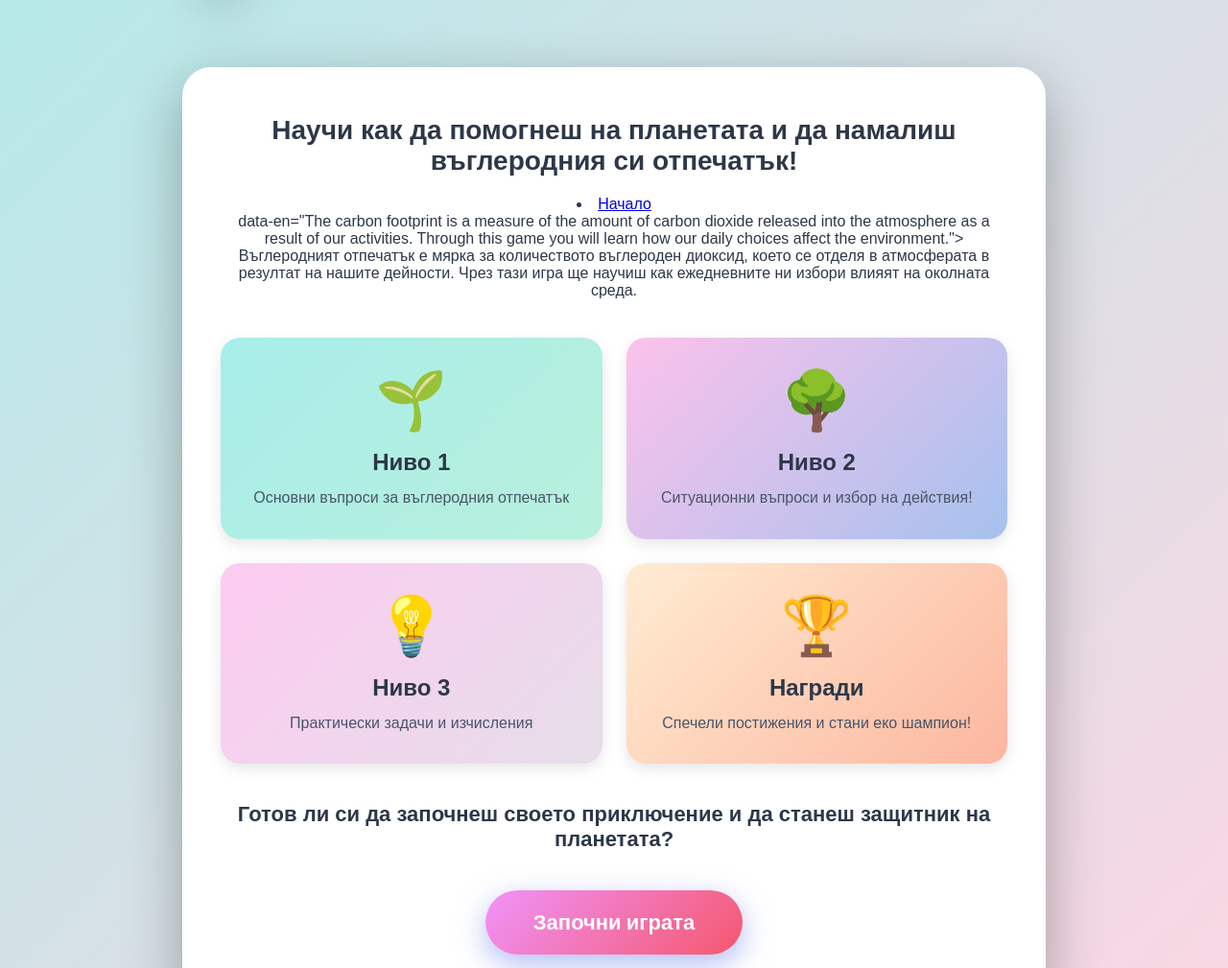
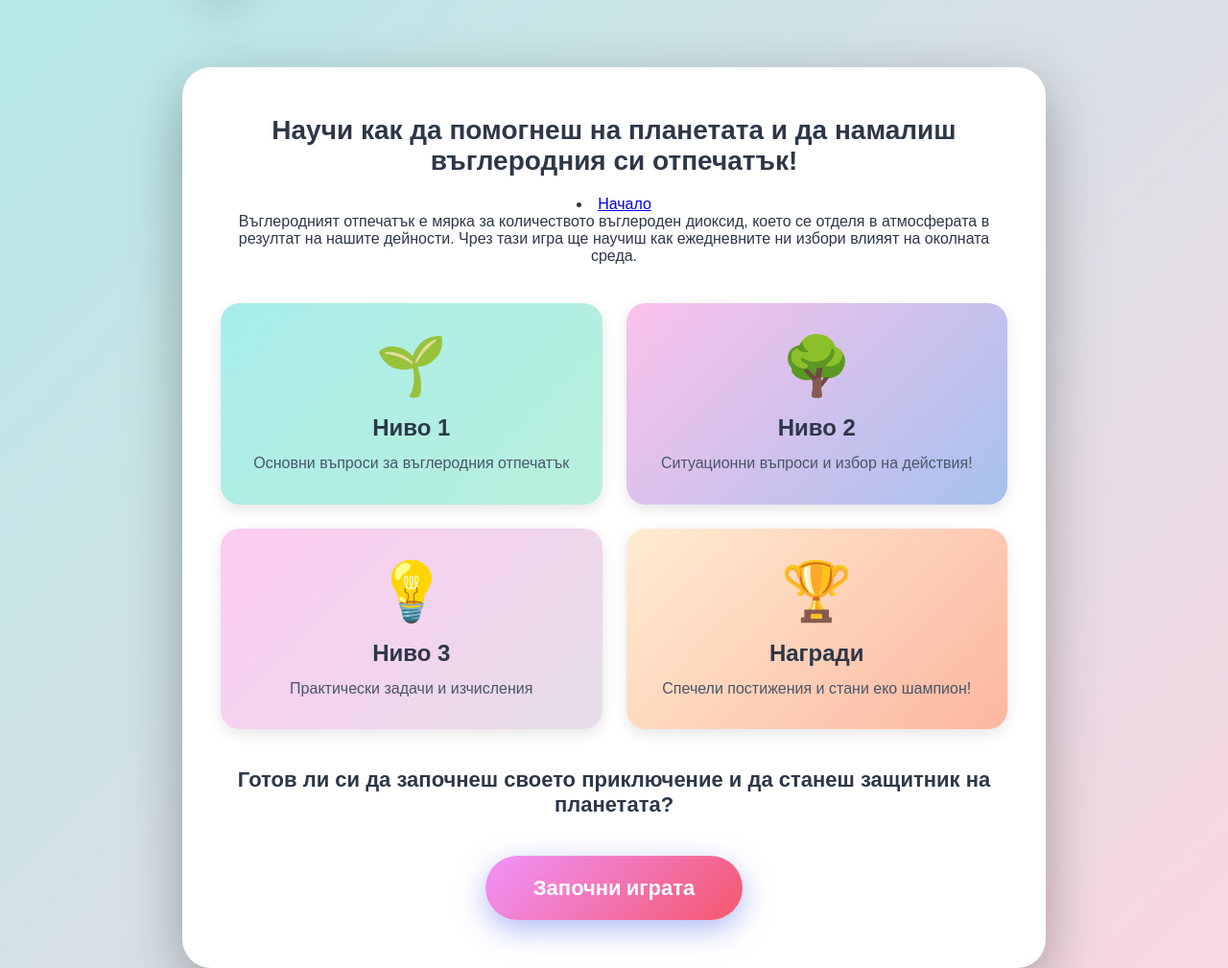
Before and after one commit to Ekaterina-Dimitrova/carbon-kids-site, a website: page src/quiz.html in a window 1280 px wide. Shown: the part 588-1597 px from the top of the page at 96% size. Drawn offline with Linux system fonts and the light colour scheme.

Commit message:
Update quiz.html

```diff
--- a/src/quiz.html
+++ b/src/quiz.html
@@ -57,7 +57,6 @@
                     Научи как да помогнеш на планетата и да намалиш въглеродния си отпечатък!
                 </p>
                         <li><a href="index.html" data-bg="Начало" data-en="Home">Начало</a></li>
-                   data-en="The carbon footprint is a measure of the amount of carbon dioxide released into the atmosphere as a result of our activities. Through this game you will learn how our daily choices affect the environment.">
                     Въглеродният отпечатък е мярка за количеството въглероден диоксид, което се отделя в атмосферата в резултат на нашите дейности. Чрез тази игра ще научиш как ежедневните ни избори влияят на околната среда.
                 </p>
 
```
